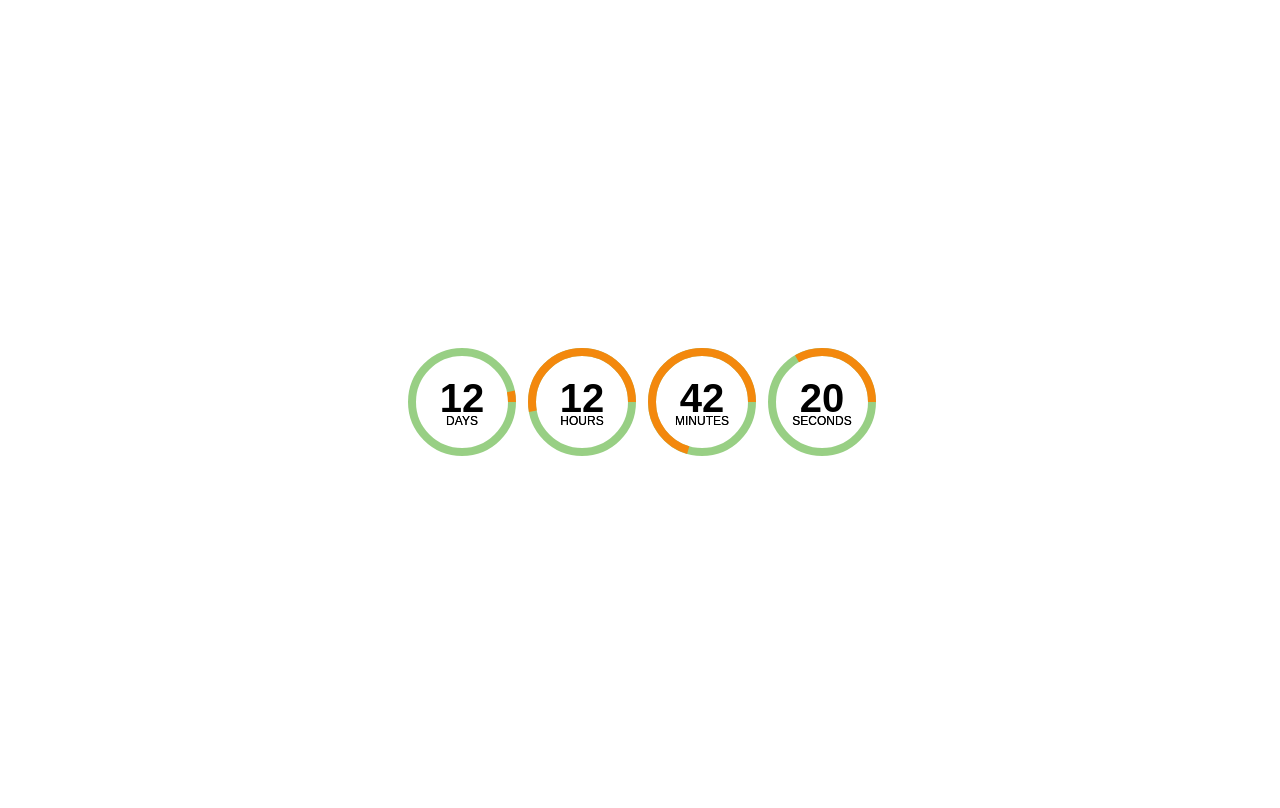
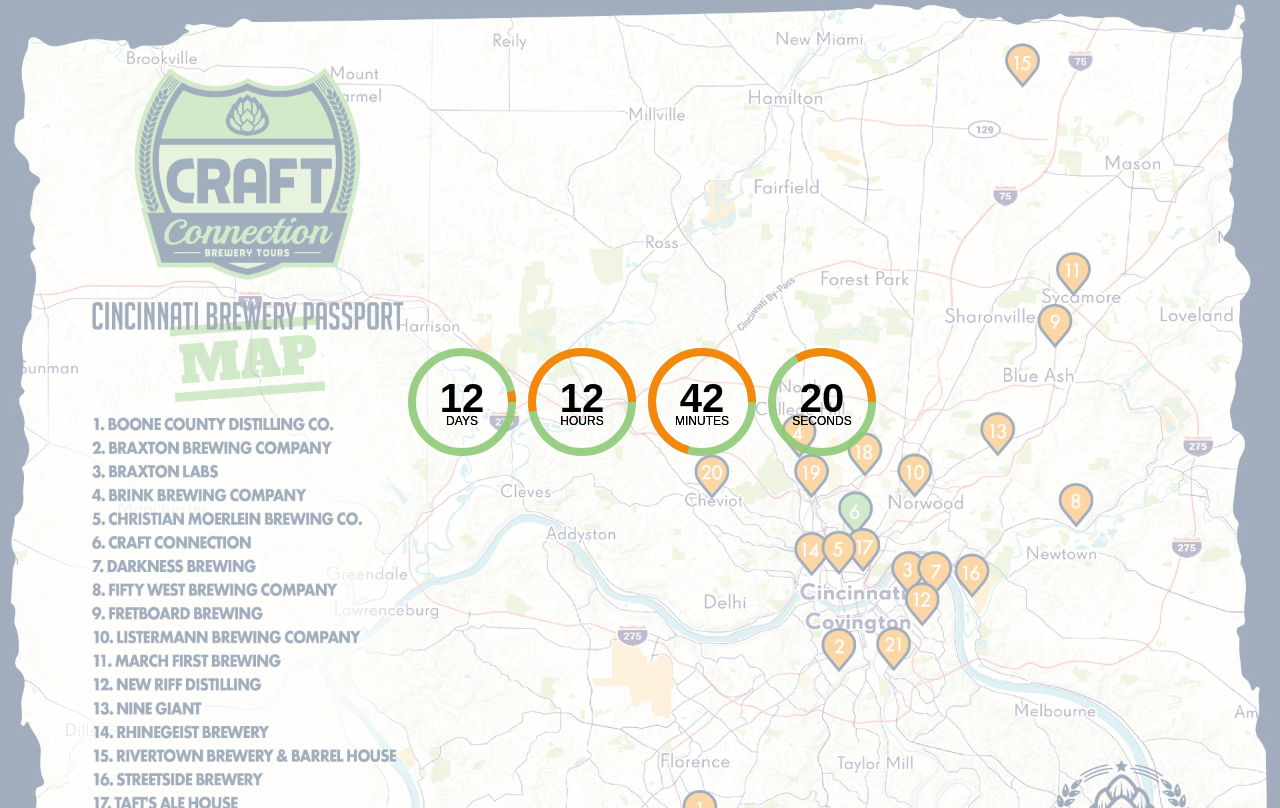
Before and after one commit to loudinb/sabbatical2022.fun, a plain HTML site: page docs/index.html in a window 1280 px wide. Drawn offline with Linux system fonts and the light colour scheme.

Commit message:
Update index.html

```diff
--- a/docs/index.html
+++ b/docs/index.html
@@ -7,7 +7,7 @@
     <!-- <script src="https://ajax.googleapis.com/ajax/libs/jquery/3.5.1/jquery.min.js"></script> -->
     <style>
         html {
-            background-image: url('assets/map.jpg');
+            background-image: url('map.jpg');
             background-repeat: no-repeat;
             background-position: top center;
             background-attachment: fixed;
```
